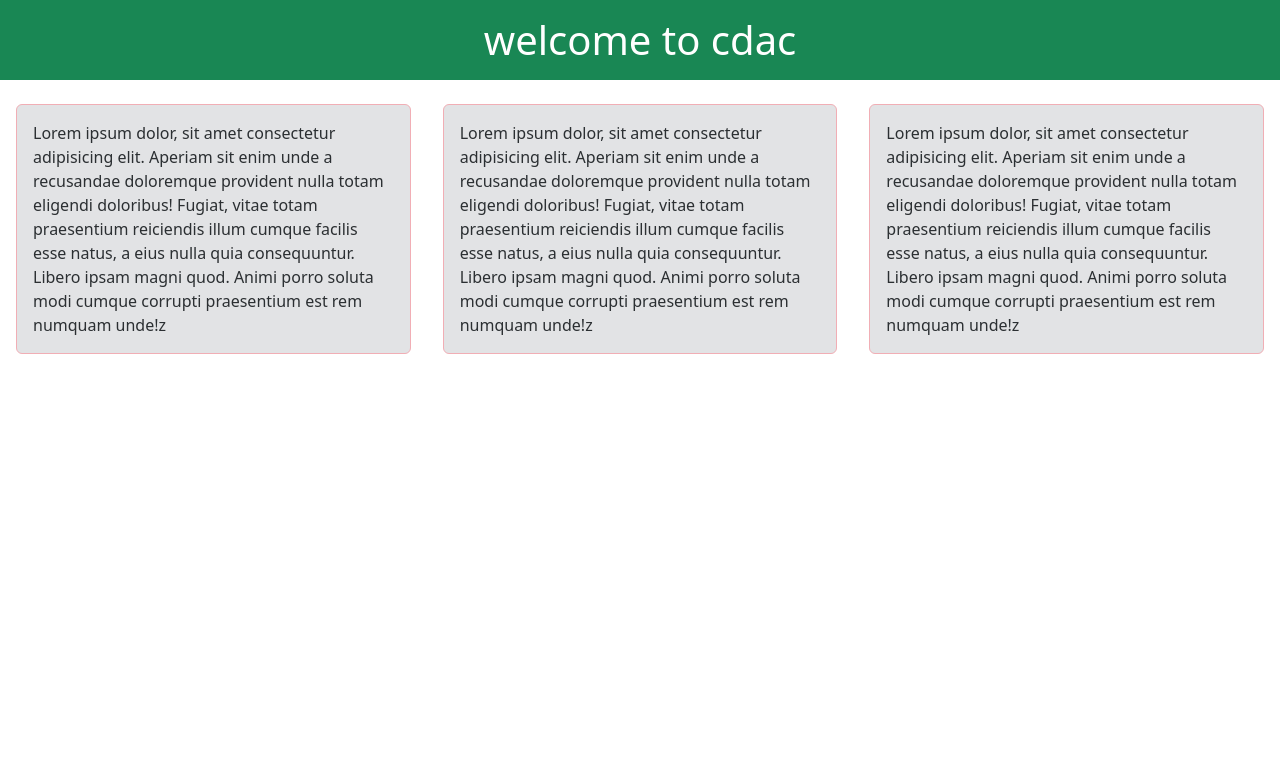
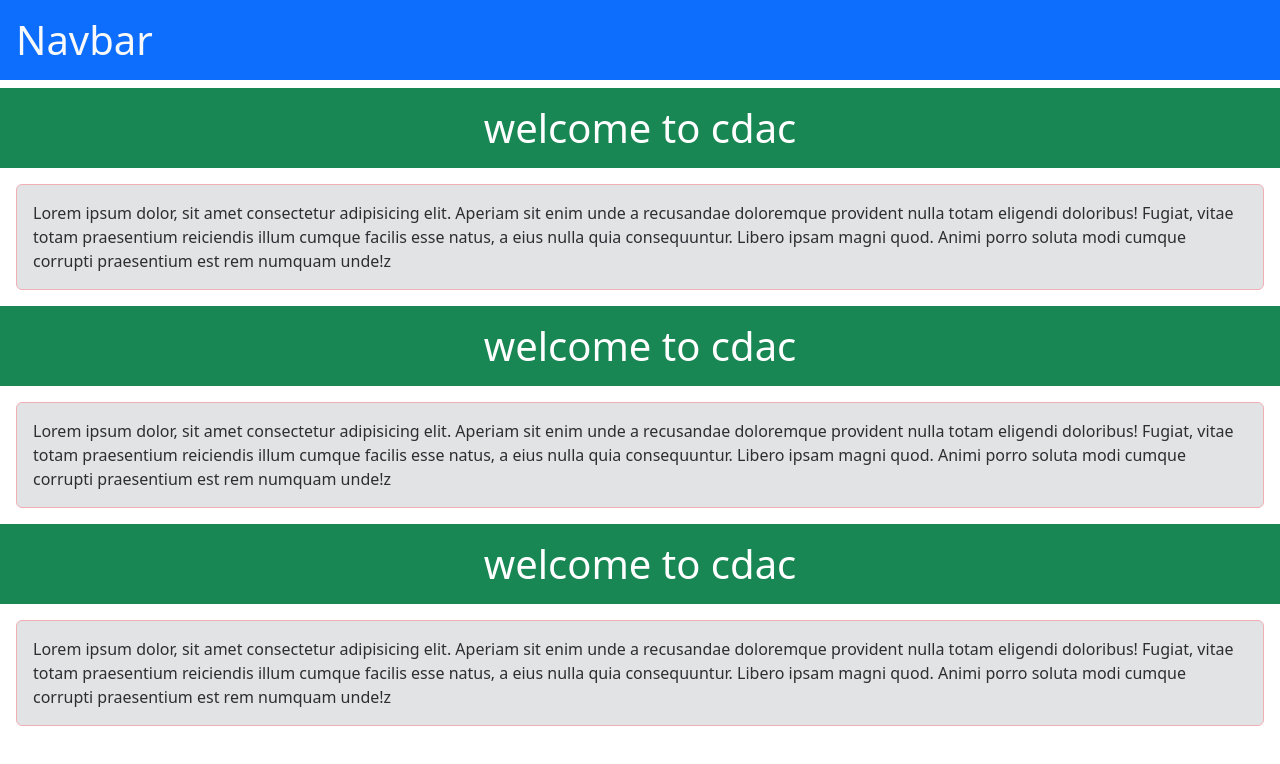
Before and after one commit to Dhananjaybhagwat0028/second-react-app, a React (Create React App) app: page / in a window 1280 px wide. Shown: the top 764 px of the page. Built offline with nearby package versions, Linux system fonts and the light colour scheme.

Commit message:
BOTSTRAP BASIC

```diff
--- a/src/App.js
+++ b/src/App.js
@@ -1,28 +1,32 @@
-
 //import "bootstrap/dist/css/bootstrap.css";
 function App() {
-  return (
-    <>
-      <h1 className="bg-primmary text-bg-success p-3 d-flex justify-content-center">welcome to cdac</h1>
+   return (
+     <>
+       <h1 className="bg-primary text-light p-3">Navbar </h1>
+       <Datablock />
+       <Datablock />
+       <Datablock />
+     </>
+   );
+}
 
-      <div className="d-flex">
-      <div className="  alert alert-secondary border border-danger-subtle m-3">
-        Lorem ipsum dolor, sit amet consectetur adipisicing elit. Aperiam sit enim unde a recusandae doloremque provident nulla totam eligendi doloribus! Fugiat, vitae totam praesentium reiciendis illum cumque facilis esse natus, a eius nulla quia consequuntur. Libero ipsam magni quod. Animi porro soluta modi cumque corrupti praesentium est rem numquam unde!z
-      </div>
-      <div className="  alert alert-secondary border border-danger-subtle m-3">
-        Lorem ipsum dolor, sit amet consectetur adipisicing elit. Aperiam sit enim unde a recusandae doloremque provident nulla totam eligendi doloribus! Fugiat, vitae totam praesentium reiciendis illum cumque facilis esse natus, a eius nulla quia consequuntur. Libero ipsam magni quod. Animi porro soluta modi cumque corrupti praesentium est rem numquam unde!z
-      </div>
-      <div className="  alert alert-secondary border border-danger-subtle m-3">
-        Lorem ipsum dolor, sit amet consectetur adipisicing elit. Aperiam sit enim unde a recusandae doloremque provident nulla totam eligendi doloribus! Fugiat, vitae totam praesentium reiciendis illum cumque facilis esse natus, a eius nulla quia consequuntur. Libero ipsam magni quod. Animi porro soluta modi cumque corrupti praesentium est rem numquam unde!z
-      </div>
+function Datablock(){
+   return (
+     <>
+       <h1 className="bg-primmary text-bg-success p-3 d-flex justify-content-center">
+         welcome to cdac
+       </h1>
+       <div className="  alert alert-secondary border border-danger-subtle m-3">
+         Lorem ipsum dolor, sit amet consectetur adipisicing elit. Aperiam sit
+         enim unde a recusandae doloremque provident nulla totam eligendi
+         doloribus! Fugiat, vitae totam praesentium reiciendis illum cumque
+         facilis esse natus, a eius nulla quia consequuntur. Libero ipsam magni
+         quod. Animi porro soluta modi cumque corrupti praesentium est rem
+         numquam unde!z
+       </div>
+     </>
+   );
 
+}
 
-      </div>
-
-
-
-
-    </>
-  );
-}
 export default App;
```
